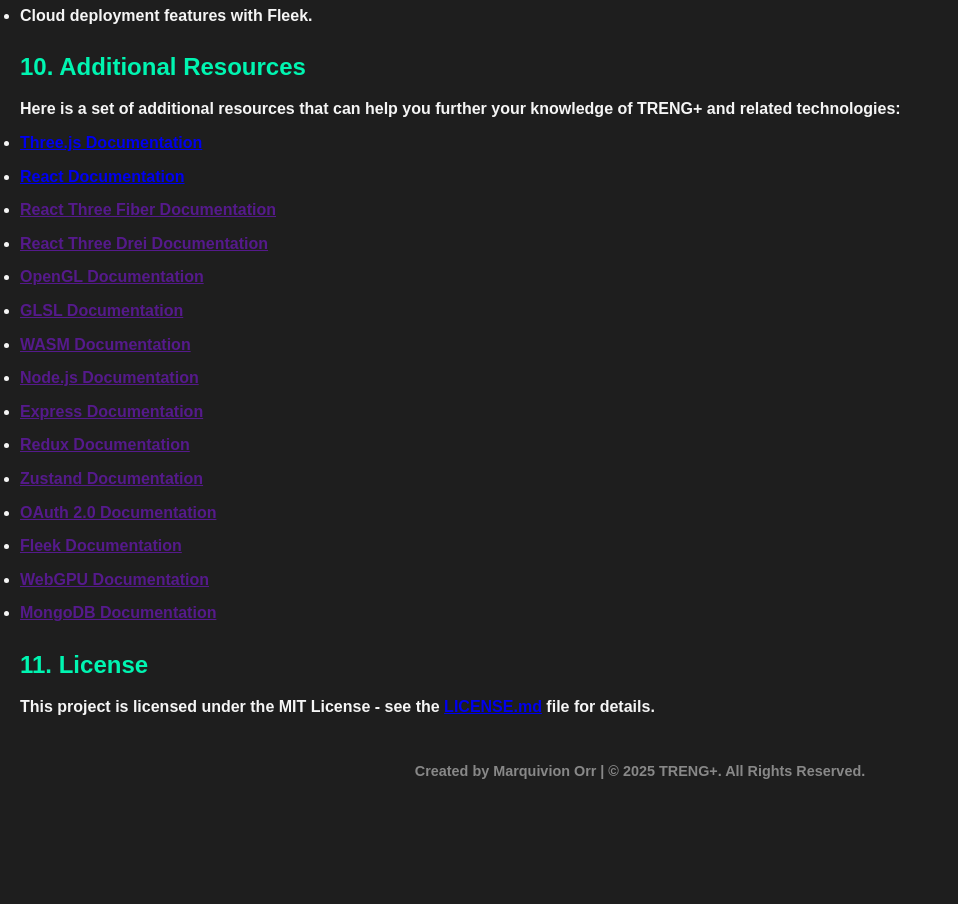
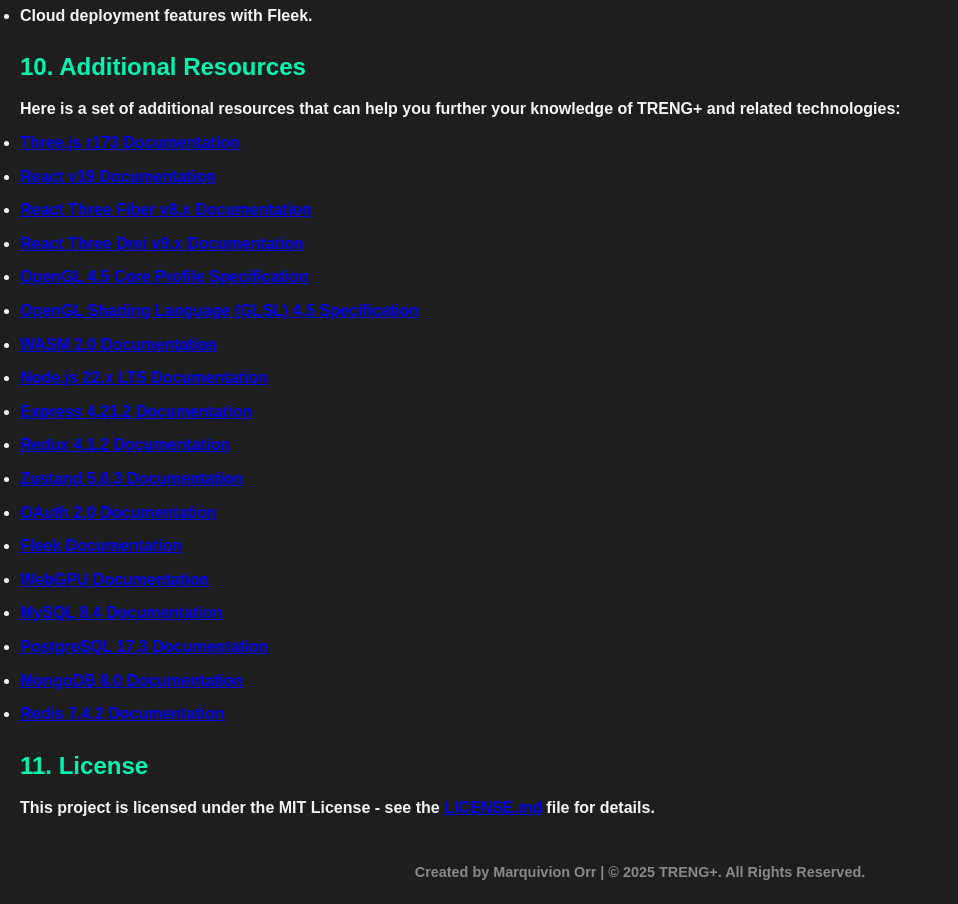
Before and after one commit to Marqui-13/TRENGplus-Documentation, a plain HTML site: page index.html in a window 1280 px wide. Shown: the part 4093-4997 px from the top of the page, without its empty margins (0-958 px from the left). Before the commit the page ends 4896 px from the top, so only its background shows below. Drawn offline with Linux system fonts and the light colour scheme.

Commit message:
Update index.html

```diff
--- a/index.html
+++ b/index.html
@@ -217,21 +217,24 @@
             <h2>10. Additional Resources</h2>
             <p>Here is a set of additional resources that can help you further your knowledge of TRENG+ and related technologies:</p>
             <ul>
-                <li><a href="https://threejs.org/docs/">Three.js Documentation</a></li>
-                <li><a href="https://reactjs.org/docs/getting-started.html">React Documentation</a></li>
-                <li><a href="">React Three Fiber Documentation</a></li>
-                <li><a href="">React Three Drei Documentation</a></li>
-                <li><a href="">OpenGL Documentation</a></li>
-                <li><a href="">GLSL Documentation</a></li>
-                <li><a href="">WASM Documentation</a></li>
-                <li><a href="">Node.js Documentation</a></li>
-                <li><a href="">Express Documentation</a></li>
-                <li><a href="">Redux Documentation</a></li>
-                <li><a href="">Zustand Documentation</a></li>
-                <li><a href="">OAuth 2.0 Documentation</a></li>
-                <li><a href="">Fleek Documentation</a></li>
-                <li><a href="">WebGPU Documentation</a></li>
-                <li><a href="">MongoDB Documentation</a></li>
+                <li><a href="https://threejs.org/docs/">Three.js r173 Documentation</a></li>
+                <li><a href="https://react.dev/learn">React v19 Documentation</a></li>
+                <li><a href="https://r3f.docs.pmnd.rs/">React Three Fiber v8.x Documentation</a></li>
+                <li><a href="https://drei.docs.pmnd.rs/">React Three Drei v9.x Documentation</a></li>
+                <li><a href="https://registry.khronos.org/OpenGL/specs/gl/glspec45.core.pdf">OpenGL 4.5 Core Profile Specification</a></li>
+                <li><a href="https://registry.khronos.org/OpenGL/specs/gl/GLSLangSpec.4.50.pdf">OpenGL Shading Language (GLSL) 4.5 Specification</a></li>
+                <li><a href="https://developer.mozilla.org/en-US/docs/WebAssembly">WASM 2.0 Documentation</a></li>
+                <li><a href="https://nodejs.org/docs/latest-v22.x/api/documentation.html">Node.js 22.x LTS Documentation</a></li>
+                <li><a href="https://devdocs.io/express/">Express 4.21.2 Documentation</a></li>
+                <li><a href="https://devdocs.io/redux/">Redux 4.1.2 Documentation</a></li>
+                <li><a href="https://zustand.docs.pmnd.rs/getting-started/introduction">Zustand 5.0.3 Documentation</a></li>
+                <li><a href="https://oauth.net/2/">OAuth 2.0 Documentation</a></li>
+                <li><a href="https://fleek.xyz/docs/">Fleek Documentation</a></li>
+                <li><a href="https://developer.mozilla.org/en-US/docs/Web/API/WebGPU_API">WebGPU Documentation</a></li>
+                <li><a href="https://dev.mysql.com/doc/">MySQL 8.4 Documentation</a></li>
+                <li><a href="https://www.postgresql.org/docs/current/index.html">PostgreSQL 17.3 Documentation</a></li>
+                <li><a href="https://www.mongodb.com/docs/">MongoDB 8.0 Documentation</a></li>
+                <li><a href="https://redis.io/docs/latest/">Redis 7.4.2 Documentation</a></li>
             </ul>
         </section>
 
```
